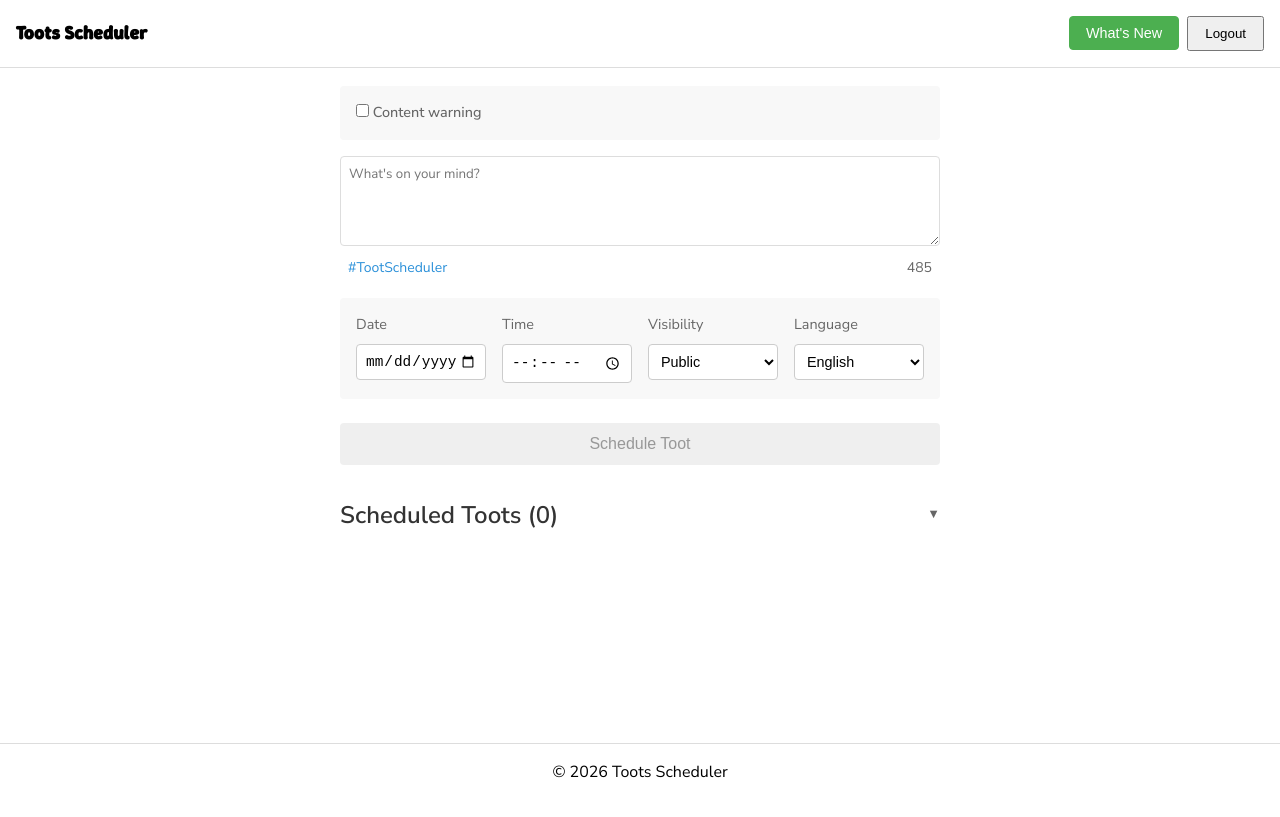
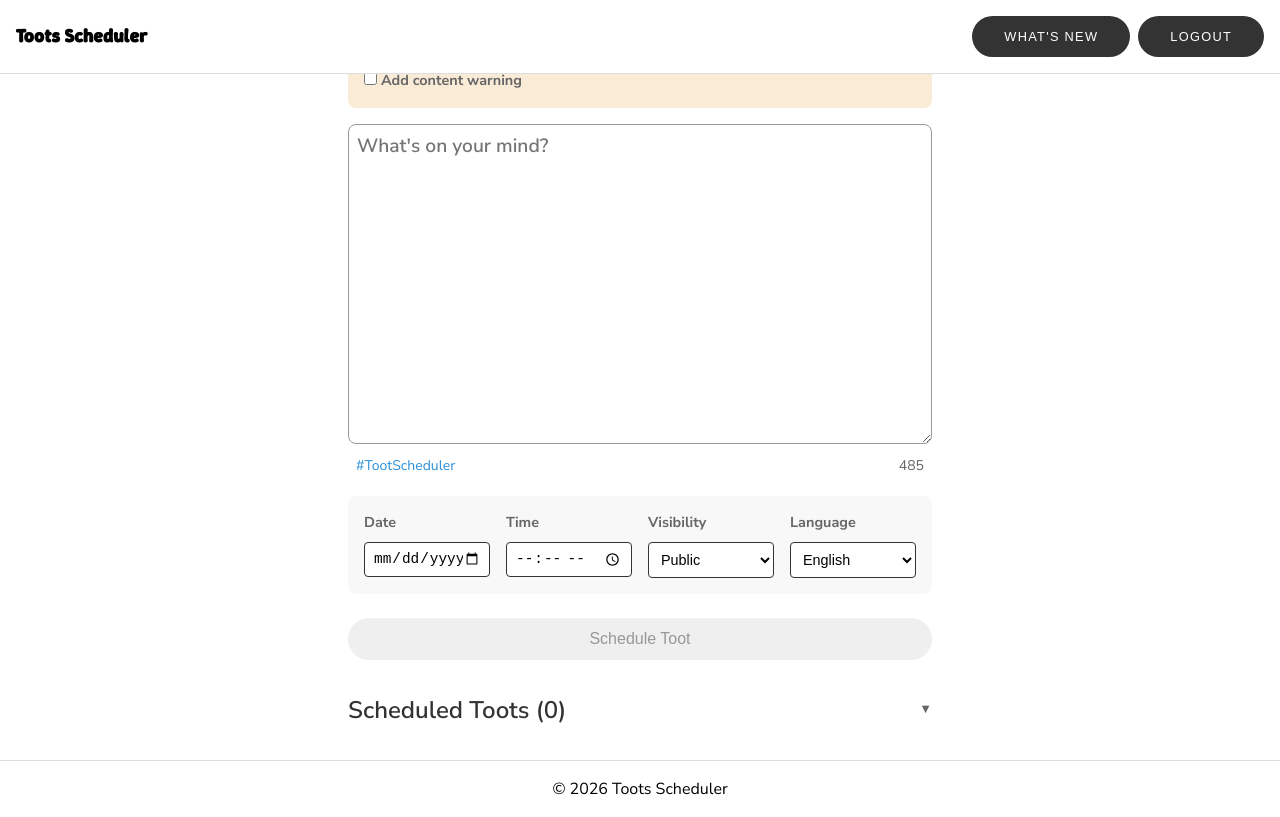
Before and after one commit to regulardesigner/toots-scheduler, a Vue app: page /composer in a window 1280 px wide. Built offline with nearby package versions, Linux system fonts and the light colour scheme; sample sign-in values are in the browser's storage.

Commit message:
💄 Ui: new landing and design

```diff
--- a/package.json
+++ b/package.json
@@ -1,7 +1,7 @@
 {
   "name": "toots-scheduler",
   "private": true,
-  "version": "0.6.9",
+  "version": "0.7.9",
   "type": "module",
   "scripts": {
     "dev": "vite",
--- a/src/App.vue
+++ b/src/App.vue
@@ -28,7 +28,7 @@ function handleWhatsNewClose() {
   <div class="app">
     <header class="header">
       <h1 class="header-title winky-sans-900">Toots Scheduler</h1>
-      <nav v-if="auth.accessToken" class="is-highlighted">
+      <nav v-if="auth.accessToken" class="nav-buttons">
         <button
           v-if="newFeatures.length > 0"
           @click="showWhatsNew = true"
@@ -36,13 +36,11 @@ function handleWhatsNewClose() {
       >
           What's New
         </button>
-        <button @click="handleLogout">Logout</button>
+        <button class="logout-button" @click="handleLogout">Logout</button>
       </nav>
     </header>
 
-    <main>
-      <RouterView />
-    </main>
+    <RouterView />
 
     <footer>
       <p>&copy; {{ new Date().getFullYear() }} Toots Scheduler</p>
@@ -99,6 +97,11 @@ function handleWhatsNewClose() {
   z-index: 10;
 }
 
+.nav-buttons {
+  display: flex;
+  gap: 0.5rem;
+}
+
 main {
   flex: 1;
   padding: 2rem 1rem;
@@ -122,18 +125,23 @@ button {
   font-size: 1.2rem;
 }
 
-.whats-new-button {
-  background-color: #4CAF50;
-  color: white;
-  border: 1px solid #4CAF50;
-  margin-right: 0.5rem;
-  border-radius: 4px;
+.whats-new-button, .logout-button {
+  background-color: #333;
+  border: none;
+  color: #fff;
+  padding: 0.8rem 2rem;
+  border-radius: 3rem;
+  font-size: 0.8rem;
+  text-transform: uppercase;
+  font-weight: 500;
+  letter-spacing: 0.1em;
   cursor: pointer;
-  font-size: 0.9rem;
-  transition: background-color 0.2s;
+  transition: background-color 0.2s ease;
 }
 
-.whats-new-button:hover {
-  background-color: #45a049;
+.whats-new-button:hover, .logout-button:hover {
+  font-weight: 700;
+  background-color: #444;
 }
+
 </style>
--- a/src/components/LandingPage.vue
+++ b/src/components/LandingPage.vue
@@ -15,12 +15,13 @@ function handleCloseLoginForm() {
 
 <template>
   <div class="landing-hero">
-    <h1 class="landing-title winky-sans-900">The #1 scheduling toot service of all time!</h1>
+    <h1 class="landing-title winky-sans-900">The first scheduling toot <br>service of all time!</h1>
 
     <button class="landing-button" @click="handleGetStarted">Get started</button>
     <p class="landing-subtitle">An instance account is required.</p>
   </div>
 
+  <main>
   <div class="landing-how-it-works">
     <h2 class="winky-sans-700">How to schedule a toot?</h2>
     <div class="landing-how-it-works-steps">
@@ -38,6 +39,10 @@ function handleCloseLoginForm() {
         <p>It's easy to use and it's good looking.</p>
       </details>
       <details>
+        <summary class="winky-sans-700">Is it free?</summary>
+        <p>Yes, it's completely free. No hidden fees. Virtual hugs appreciated!</p>
+      </details>
+      <details>
         <summary class="winky-sans-700">Is it totally secure?</summary>
         <p>Yes, it is. All scheduled toots are stored on your account's instance. We don't store any goddamn thing!</p>
       </details>
@@ -46,12 +51,8 @@ function handleCloseLoginForm() {
         <p>It's easy. Just login with your instance account and start scheduling your toots today!</p>
       </details>
       <details>
-        <summary class="winky-sans-700">#1 scheduling toot service, really?</summary>
+        <summary class="winky-sans-700">First scheduling toot service, really?</summary>
         <p>Yep, sort of. I'm all into this fake it till you make it thing.</p>
-      </details>
-      <details>
-        <summary class="winky-sans-700">Is it free?</summary>
-        <p>Yes, it's completely free. No hidden fees. Virtual hugs appreciated!</p>
       </details>
     </div>
   </section>
@@ -63,6 +64,7 @@ function handleCloseLoginForm() {
       <LoginForm />
     </div>
   </div>
+</main>
 </template>
 
 <style>
@@ -72,9 +74,9 @@ function handleCloseLoginForm() {
   justify-content: center;
   align-items: center;
   min-height: 25vh;
-  background: radial-gradient(closest-side, antiquewhite 0%, white 100%);
+  background: radial-gradient(closest-side, antiquewhite 10%, white 100%);
   width: 100%;
-  padding: 8rem 0;
+  padding: 10rem 0 2rem;
 }
 
 .landing-title {
@@ -113,7 +115,7 @@ function handleCloseLoginForm() {
 }
 
 .landing-how-it-works {
-  margin: 3.4rem 0 7rem 0;
+  margin-bottom:7rem;
   display: flex;
   flex-direction: column;
   align-items: center;
--- a/src/components/TootCard.vue
+++ b/src/components/TootCard.vue
@@ -50,8 +50,9 @@ function getLanguageName(code: string | undefined): string {
   <div class="toot-card">
     <div class="toot-header">
       <div class="meta-row">
-        <span class="meta-label">Scheduled for:</span>
-        {{ formatDateTime(props.scheduledAt) }}
+        <span class="meta-label">Scheduled for:
+          {{ formatDateTime(props.scheduledAt) }}
+        </span>
       </div>
       <div class="actions">
         <button
@@ -123,6 +124,7 @@ function getLanguageName(code: string | undefined): string {
   color: #666;
   font-size: 0.8rem;
   text-transform: capitalize;
+  font-weight: 700;
   margin-top: 0.5rem;
 }
 
@@ -133,7 +135,7 @@ function getLanguageName(code: string | undefined): string {
 
 .edit-button {
   padding: 0.5rem 1rem;
-  background-color: #2b90d9;
+  background-color: #333;
   color: white;
   border: none;
   border-radius: 0.5rem;
@@ -143,7 +145,7 @@ function getLanguageName(code: string | undefined): string {
 }
 
 .edit-button:hover:not(:disabled) {
-  background-color: #2577b1;
+  background-color: #666;
 }
 
 .edit-button:disabled {
@@ -153,7 +155,7 @@ function getLanguageName(code: string | undefined): string {
 
 .delete-button {
   padding: 0.5rem 1rem;
-  background-color: #e74c3c;
+  background-color: #333;
   color: white;
   border: none;
   border-radius: 0.5rem;
@@ -163,7 +165,7 @@ function getLanguageName(code: string | undefined): string {
 }
 
 .delete-button:hover:not(:disabled) {
-  background-color: #c0392b;
+  background-color: #666;
 }
 
 .delete-button:disabled {
--- a/src/components/TootComposer.vue
+++ b/src/components/TootComposer.vue
@@ -169,10 +169,10 @@ async function handleSubmit() {
     <form @submit.prevent="handleSubmit">
       <div class="user-info" v-if="auth.account">
         <div class="user-details">
-          <img :src="auth.account.avatar" :alt="auth.account.display_name" class="user-avatar" />
+          <img :src="auth.account?.avatar" :alt="auth.account?.display_name" class="user-avatar" />
           <div>
-            <div class="user-name">{{ auth.account.display_name }}</div>
-            <div class="user-handle">@{{ auth.account.acct }}</div>
+            <div class="user-name">{{ auth.account?.display_name }}</div>
+            <div class="user-handle">@{{ auth.account?.acct }}</div>
           </div>
         </div>
         <div class="scheduled-count">
@@ -188,7 +188,7 @@ async function handleSubmit() {
               v-model="isSensitive"
               id="sensitive-toggle"
             />
-            Content warning
+            Add content warning
           </label>
           <div class="warning-input-wrapper" v-show="isSensitive">
             <input
@@ -293,7 +293,9 @@ async function handleSubmit() {
 <style scoped>
 .toot-composer {
   max-width: 600px;
-  margin: 3.4rem auto 0;
+  width: 100%;
+  margin: 3.4rem auto 2rem;
+  padding: 0 0.5rem;
 }
 
 .content-area {
@@ -303,11 +305,14 @@ async function handleSubmit() {
 
 textarea {
   width: 100%;
+  min-height: 20rem;
   padding: 0.5rem;
+  font-size: 1.2rem;
   margin-bottom: 0;
+  font-weight: 600;
   resize: vertical;
-  border: 1px solid #ddd;
-  border-radius: 4px;
+  border: 1px solid #999;
+  border-radius: 0.5rem;
   font-family: inherit;
 }
 
@@ -330,6 +335,7 @@ textarea {
 }
 
 .character-count.near-limit {
+  font-weight: 700;
   color: #ff4136;
 }
 
@@ -339,7 +345,7 @@ textarea {
   margin-bottom: 1.5rem;
   padding: 1rem;
   background-color: #f8f8f8;
-  border-radius: 4px;
+  border-radius: 0.5rem;
 }
 
 .form-group {
@@ -349,6 +355,7 @@ textarea {
 
 .form-group label {
   display: block;
+  font-weight: 700;
   margin-bottom: 0.5rem;
   font-size: 0.9rem;
   color: #666;
@@ -357,7 +364,7 @@ textarea {
 input, select {
   width: 100%;
   padding: 0.5rem;
-  border: 1px solid #ccc;
+  border: 1px solid #333;
   border-radius: 4px;
   font-size: 0.9rem;
   background-color: white;
@@ -369,14 +376,15 @@ button {
   background-color: #e0e0e0;
   color: #333;
   border: none;
-  border-radius: 4px;
+  border-radius: 3rem;
   font-size: 1rem;
   cursor: pointer;
   transition: background-color 0.2s;
 }
 
 button:hover:not(:disabled) {
-  background-color: #d0d0d0;
+  background-color: #333;
+  color: white;
 }
 
 button:disabled {
@@ -406,8 +414,8 @@ button:disabled {
 .content-warning {
   margin-bottom: 1rem;
   padding: 1rem;
-  background-color: #f8f8f8;
-  border-radius: 4px;
+  background-color: antiquewhite;
+  border-radius: 0.5rem;
 }
 
 .content-warning .form-group {
@@ -419,10 +427,9 @@ button:disabled {
 .warning-label {
   display: flex;
   align-items: center;
-  gap: 0.5rem;
   cursor: pointer;
-  color: #666;
-  font-size: 0.9rem;
+  color: #333;
+  font-size: 1rem;
   font-weight: 500;
   margin-bottom: 0 !important;
 }
@@ -450,18 +457,24 @@ input[type="text"]:disabled {
   cursor: not-allowed;
 }
 
+input#scheduled-date, input#scheduled-time, input#visibility, input#language {
+  height: 2.2rem;
+}
+
 .user-info {
+  margin-top: 3rem;
   display: flex;
   justify-content: space-between;
   align-items: center;
   margin-bottom: 1rem;
   padding: 1rem;
-  background-color: #f8f8f8;
-  border-radius: 4px;
+  background-color: #333;
+  border-radius: 0.5rem;
 }
 
 .user-details {
   display: flex;
+  color: white;
   align-items: center;
   gap: 1rem;
 }
@@ -475,27 +488,26 @@ input[type="text"]:disabled {
 .user-avatar {
   width: 48px;
   height: 48px;
-  border-radius: 4px;
+  border-radius: 2.2rem;
   object-fit: cover;
 }
 
 .user-name {
-  font-weight: 500;
-  color: #333;
+  font-weight: 700;
+  color: white;
 }
 
 .user-handle {
   font-size: 0.9rem;
-  color: #666;
+  color: lightgray;
 }
 
 .scheduled-count {
   font-size: 0.9rem;
-  color: #666;
-  background-color: white;
+  color: #333;
+  background-color: rgb(236, 236, 236);
   padding: 0.5rem 1rem;
   border-radius: 4px;
-  border: 1px solid #ddd;
 }
 
 .time-warning {
--- a/src/components/WhatsNew.vue
+++ b/src/components/WhatsNew.vue
@@ -23,14 +23,15 @@ function handleClose() {
 <template>
   <div class="whats-new-modal">
     <div class="whats-new-content">
-      <h2>{{ isFirstVisit ? "What's new" : "What's new since your last visit!" }}</h2>
+      <button class="close-button" @click="handleClose">&times;</button>
+      <h2 class="winky-sans-700">{{ isFirstVisit ? "What's new" : "What's new since last time!" }}</h2>
       <div v-if="newFeatures.length === 0" class="no-new-features">
         No new features to show.
       </div>
       <div v-else class="features-list">
         <div v-for="group in newFeatures" :key="group.version" class="feature-group">
           <div class="version-header">
-            <h3>Version {{ group.version }}</h3>
+            <h3 class="winky-sans-500">In version {{ group.version }}</h3>
             <span class="release-date">{{ group.date }}</span>
           </div>
           <div class="features">
@@ -41,7 +42,7 @@ function handleClose() {
           </div>
         </div>
       </div>
-      <button @click="handleClose" class="close-button">
+      <button @click="handleClose" class="close-whats-new-modal-button">
         Got it!
       </button>
     </div>
@@ -56,6 +57,7 @@ function handleClose() {
   right: 0;
   bottom: 0;
   background-color: rgba(0, 0, 0, 0.5);
+  backdrop-filter: blur(4px);
   display: flex;
   align-items: center;
   justify-content: center;
@@ -64,18 +66,20 @@ function handleClose() {
 
 .whats-new-content {
   background-color: white;
-  padding: 0.8rem 1.2rem 1.2rem;
-  border-radius: 8px;
+  border-radius: 1rem;
   max-width: 500px;
+  padding: 2rem;
   width: 90%;
   max-height: 80vh;
   overflow-y: auto;
   position: relative;
+  box-shadow: 0 4px 6px rgba(0, 0, 0, 0.1);
 }
 
 h2 {
+  font-size: 2rem;
   margin-top: 0;
-  color: #2c3e50;
+  color: #333;
 }
 
 .features-list {
@@ -95,12 +99,12 @@ h2 {
   align-items: center;
   justify-content: space-between;
   padding-bottom: 0.5rem;
-  border-bottom: 2px solid #eee;
+  border-bottom: 2px dashed #eee;
 }
 
 .version-header h3 {
   margin: 0;
-  color: #2c3e50;
+  color: #333;
   font-size: 1rem;
 }
 
@@ -118,28 +122,34 @@ h2 {
 }
 
 .feature-item h4 {
-  color: #2c3e50;
-  font-size: 0.9rem;
+  color: #333;
+  font-size: 1rem;
 }
 
 .feature-item p {
   margin: 0;
   color: #666;
-  font-size: 0.8rem;
+  font-size: 0.9rem;
 }
 
-.close-button {
-  background-color: #4CAF50;
-  color: white;
-  border: 1px solid #4CAF50;
-  border-radius: 4px;
+.close-whats-new-modal-button {
+  margin-top: 1rem;
+  background-color: #333;
+  width: 100%;
+  border: none;
+  color: #fff;
+  padding: 0.8rem 3.6rem;
+  border-radius: 3rem;
+  font-size: 0.8rem;
+  text-transform: uppercase;
+  font-weight: 500;
+  letter-spacing: 0.1em;
   cursor: pointer;
-  font-size: 1rem;
-  transition: background-color 0.2s;
+  transition: background-color 0.2s ease;
 }
 
-.close-button:hover {
-  background-color: #45a049;
+.clos-whats-new-modal-button:hover {
+  background-color: #444;
 }
 
 .no-new-features {
--- a/src/stores/features.ts
+++ b/src/stores/features.ts
@@ -6,6 +6,17 @@ const STORAGE_KEY = 'masto-publish-later-features';
 
 export const useFeaturesStore = defineStore('features', () => {
   const features = ref<FeatureGroup[]>([
+    {
+      version: '0.7.9',
+      date: '2025-03-24',
+      features: [
+        {
+          id: 'New Landing & new design',
+          title: '💄 Landing & design',
+          description: 'Let\'s face it we needed a proper landing page with clear arguments and a incredible design!',
+        },
+      ],
+    },
     {
       version: '0.6.9',
       date: '2024-03-19',
```
Also changed, not shown: src/components/HelloWorld.vue (deleted, +0 -41 lines).
